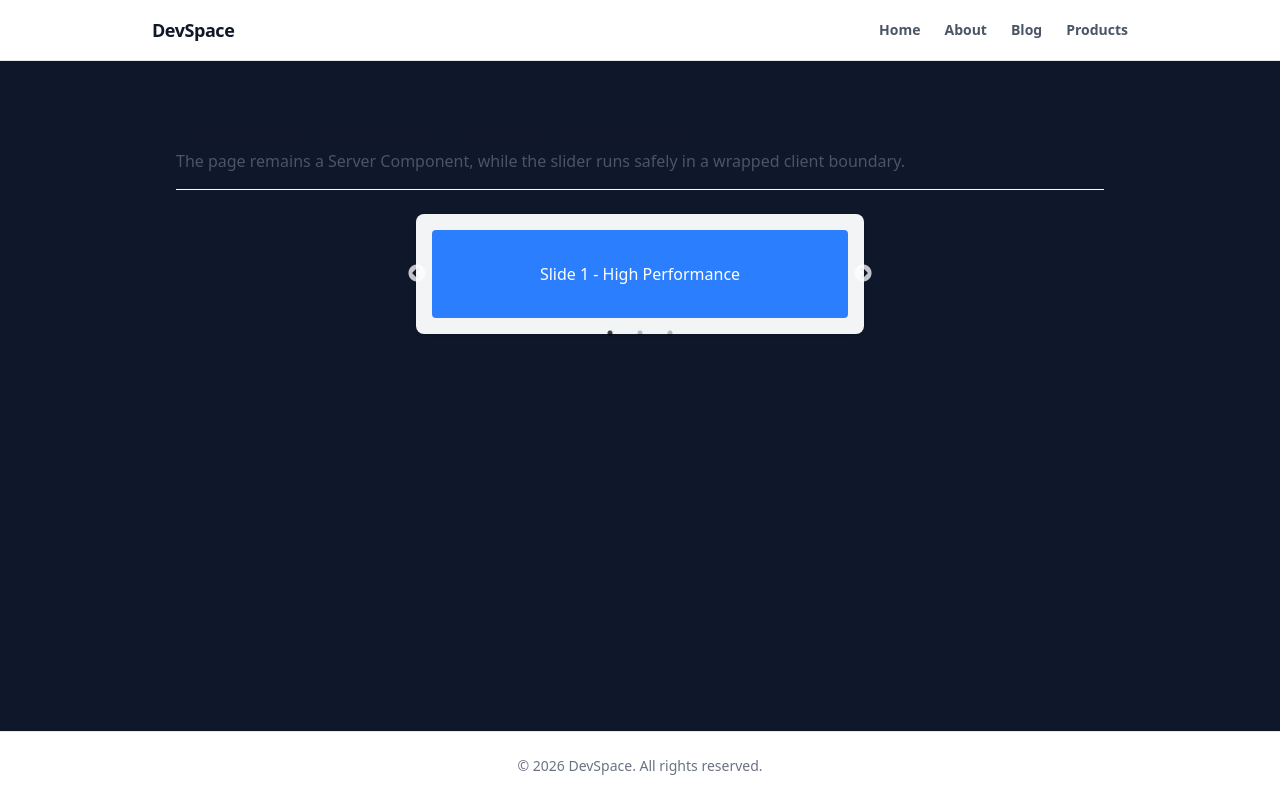
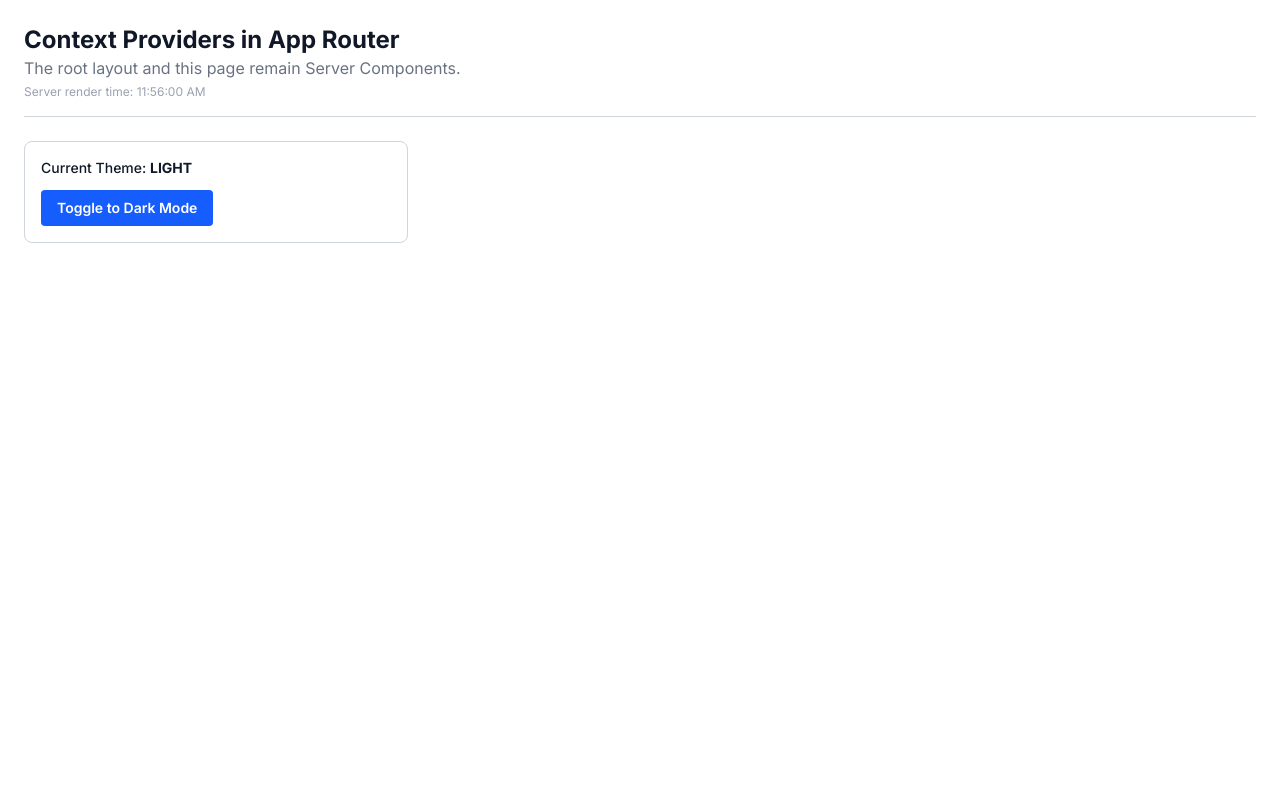
Before and after one commit to Nisarg-jain/next.js--mastery, a Next.js app: page /rendering-demo in a window 1280 px wide. Built offline with nearby package versions, Linux system fonts and the light colour scheme.

Commit message:
"feat: implement client context provider pattern with server layout"

```diff
--- a/src/app/layout.tsx
+++ b/src/app/layout.tsx
@@ -1,9 +1,13 @@
-import './globals.css';
-import Navigation from '@/components/navigation';
+import type { Metadata } from "next";
+import { Inter } from "next/font/google";
+import "./globals.css";
+import { ThemeProvider } from "../components/theme-provider";
 
-export const metadata = {
-  title: 'DevSpace',
-  description: 'Next.js 15 Learning Project',
+const inter = Inter({ subsets: ["latin"] });
+
+export const metadata: Metadata = {
+  title: "Next.js Rendering Patterns",
+  description: "Next.js 15 App Router Tutorial Demo",
 };
 
 export default function RootLayout({
@@ -11,32 +15,10 @@ export default function RootLayout({
 }: {
   children: React.ReactNode;
 }) {
-  // Temporary test: set to true to test global-error.tsx, set to false for normal operation
-  const shouldCrashRoot = false;
-
-  if (shouldCrashRoot) {
-    throw new Error('Fatal crash in Root layout.tsx!');
-  }
-
   return (
-    <html lang="en" suppressHydrationWarning>
-      <body className="min-h-screen flex flex-col justify-between font-sans">
-        <header className="border-b border-gray-200 bg-white sticky top-0 z-10">
-          <div className="max-w-5xl mx-auto px-6 py-4 flex items-center justify-between">
-            <span className="font-extrabold text-lg tracking-tight text-gray-900">
-              DevSpace
-            </span>
-            <Navigation />
-          </div>
-        </header>
-
-        <main className="flex-1 max-w-5xl w-full mx-auto px-6 py-8">
-          {children}
-        </main>
-
-        <footer className="border-t border-gray-200 bg-white mt-auto py-6 text-center text-sm text-gray-500">
-          © {new Date().getFullYear()} DevSpace. All rights reserved.
-        </footer>
+    <html lang="en">
+      <body className={inter.className}>
+        <ThemeProvider>{children}</ThemeProvider>
       </body>
     </html>
   );
--- a/src/app/rendering-demo/page.tsx
+++ b/src/app/rendering-demo/page.tsx
@@ -1,19 +1,21 @@
-import ImageSlider from "./image-slider";
+import ThemeToggle from "./theme-toggle";
 
 export default function RenderingDemoPage() {
+  const serverTimestamp = new Date().toLocaleTimeString();
+
   return (
     <div className="p-6 space-y-6">
-      <div className="border-b pb-4">
-        <h1 className="text-2xl font-bold text-gray-900">
-          Third-Party Packages in Server Components
-        </h1>
-        <p className="text-gray-600">
-          The page remains a Server Component, while the slider runs safely in a wrapped client boundary.
+      <div className="border-b pb-4 border-gray-300 dark:border-gray-700">
+        <h1 className="text-2xl font-bold">Context Providers in App Router</h1>
+        <p className="text-gray-500">
+          The root layout and this page remain Server Components.
+        </p>
+        <p className="text-xs text-gray-400 mt-1">
+          Server render time: {serverTimestamp}
         </p>
       </div>
 
-      {/* The wrapped third-party component */}
-      <ImageSlider />
+      <ThemeToggle />
     </div>
   );
 }
--- /dev/null
+++ b/src/app/rendering-demo/theme-toggle.tsx
@@ -0,0 +1,21 @@
+"use client";
+
+import { useTheme } from "../../components/theme-provider";
+
+export default function ThemeToggle() {
+  const { theme, toggleTheme } = useTheme();
+
+  return (
+    <div className="p-4 border rounded-lg max-w-sm space-y-3 border-gray-300 dark:border-gray-700">
+      <p className="text-sm font-medium">
+        Current Theme: <span className="font-bold uppercase">{theme}</span>
+      </p>
+      <button
+        onClick={toggleTheme}
+        className="px-4 py-2 text-sm font-semibold rounded bg-blue-600 text-white hover:bg-blue-700 transition"
+      >
+        Toggle to {theme === "light" ? "Dark" : "Light"} Mode
+      </button>
+    </div>
+  );
+}
--- /dev/null
+++ b/src/components/theme-provider.tsx
@@ -0,0 +1,42 @@
+"use client";
+
+import { createContext, useContext, useState, ReactNode } from "react";
+
+type Theme = "light" | "dark";
+
+interface ThemeContextType {
+  theme: Theme;
+  toggleTheme: () => void;
+}
+
+const ThemeContext = createContext<ThemeContextType | undefined>(undefined);
+
+export function ThemeProvider({ children }: { children: ReactNode }) {
+  const [theme, setTheme] = useState<Theme>("light");
+
+  const toggleTheme = () => {
+    setTheme((prevTheme) => (prevTheme === "light" ? "dark" : "light"));
+  };
+
+  return (
+    <ThemeContext.Provider value={{ theme, toggleTheme }}>
+      <div
+        className={
+          theme === "dark"
+            ? "bg-gray-900 text-white min-h-screen"
+            : "bg-white text-gray-900 min-h-screen"
+        }
+      >
+        {children}
+      </div>
+    </ThemeContext.Provider>
+  );
+}
+
+export function useTheme() {
+  const context = useContext(ThemeContext);
+  if (!context) {
+    throw new Error("useTheme must be used within a ThemeProvider");
+  }
+  return context;
+}
```
